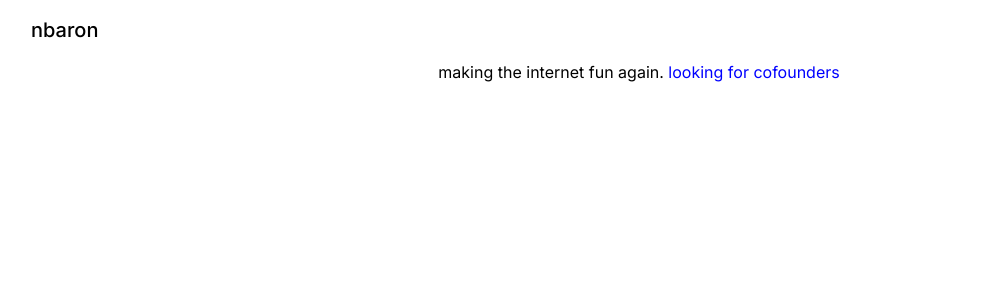
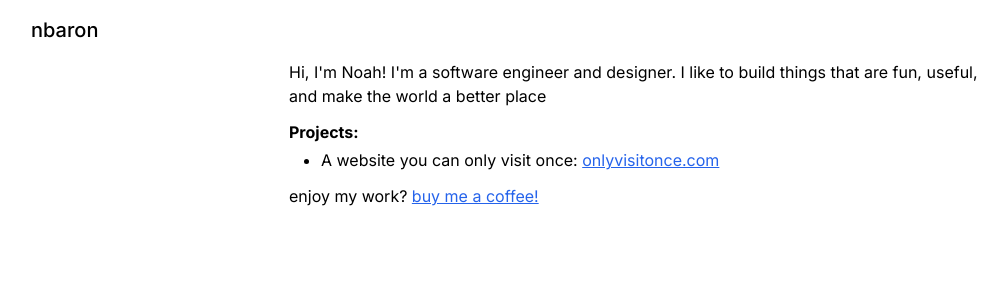
Before and after one commit to noahbaron91/nbaron, a Next.js app: page / in a window 1280 px wide. Shown: the top 300 px of the page, without its empty margins (1-1008 px from the left). Built offline with nearby package versions, Linux system fonts and the light colour scheme.

Commit message:
feat: improvements

```diff
--- a/src/app/page.tsx
+++ b/src/app/page.tsx
@@ -1,7 +1,9 @@
 function Header() {
   return (
     <div className='px-8 py-4'>
-      <h1 className='font-medium text-xl'>nbaron</h1>
+      <a className='font-medium text-xl' href='/'>
+        nbaron
+      </a>
     </div>
   );
 }
@@ -10,12 +12,38 @@ export default function Home() {
   return (
     <main>
       <Header />
-      <p className='text-center'>
-        making the internet fun again.{' '}
-        <a href='/cofounder' className='text-[#0000FF]'>
-          looking for cofounders
-        </a>
-      </p>
+      <section className='mx-8 md:mx-auto sm:mx-24 md:max-w-[700px] flex flex-col gap-3'>
+        <p>
+          Hi, I{"'"}m Noah! I{"'"}m a software engineer and designer. I like to
+          build things that are fun, useful, and make the world a better place
+        </p>
+        <div className='flex flex-col gap-1'>
+          <h3 className='font-bold'>Projects:</h3>
+          <ul className='list-disc pl-8'>
+            <li>
+              A website you can only visit once:{' '}
+              <a
+                className='underline text-blue-600 hover:text-blue-800 visited:text-purple-600'
+                href='https://onlyvisitonce.com'
+                target='_blank'
+              >
+                onlyvisitonce.com
+              </a>
+            </li>
+          </ul>
+        </div>
+
+        <p>
+          enjoy my work?{' '}
+          <a
+            className='underline text-blue-600 hover:text-blue-800 visited:text-purple-600'
+            href='https://buymeacoffee.com/noahbaron'
+            target='_blank'
+          >
+            buy me a coffee!
+          </a>
+        </p>
+      </section>
     </main>
   );
 }
```
